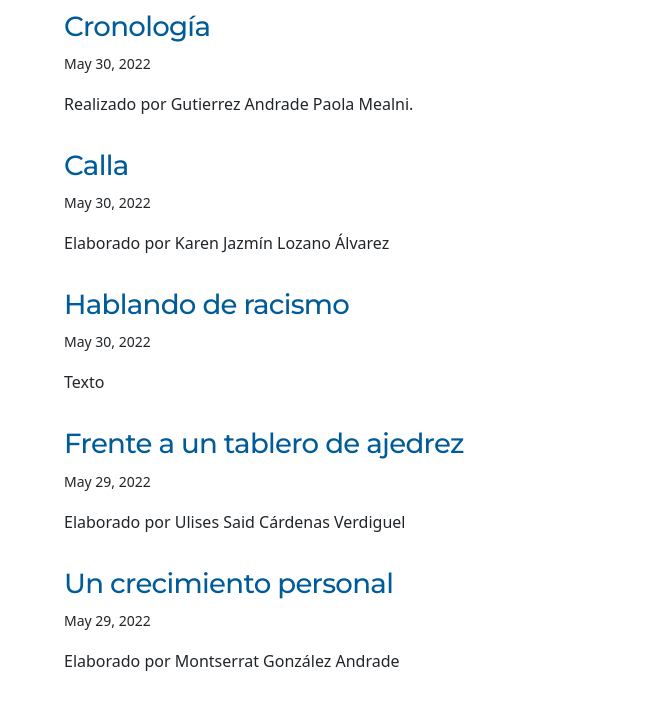
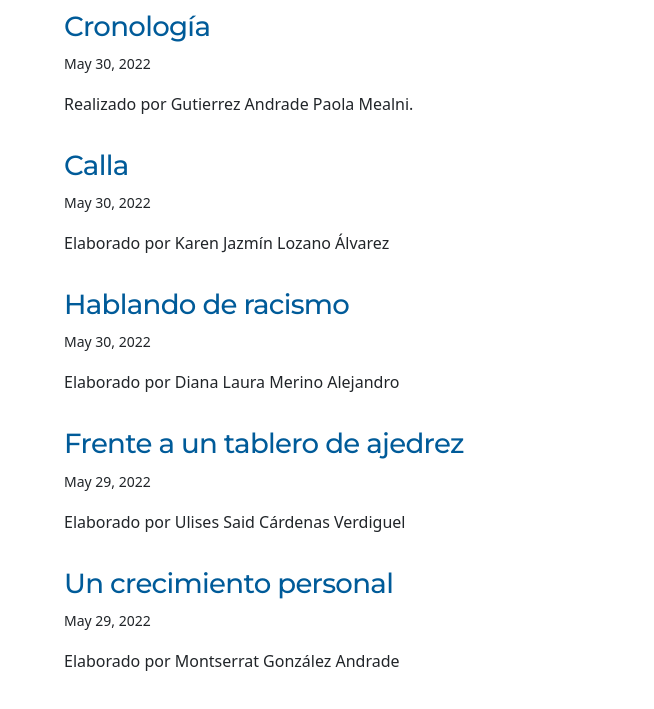
Before and after one commit to Urielglb/CDI-blog, a Gatsby site: page / in a window 1280 px wide. Shown: the part 187-896 px from the top of the page, without its empty margins (292-946 px from the left). Built offline with nearby package versions, Linux system fonts and the light colour scheme; Gatsby itself is replaced by a stand-in of ours.

Commit message:
Update Publicación “2022-05-30-hablando-de-racismo”

```diff
--- a/content/blog/2022-05-30-hablando-de-racismo.md
+++ b/content/blog/2022-05-30-hablando-de-racismo.md
@@ -1,7 +1,7 @@
 ---
 layout: blog
 title: Hablando de racismo
-description: Texto
+description: "Elaborado por Diana Laura Merino Alejandro "
 date: 2022-05-30T00:03:32.022Z
 ---
 <!--\\\\\\\[if gte mso 9]><xml>
```
